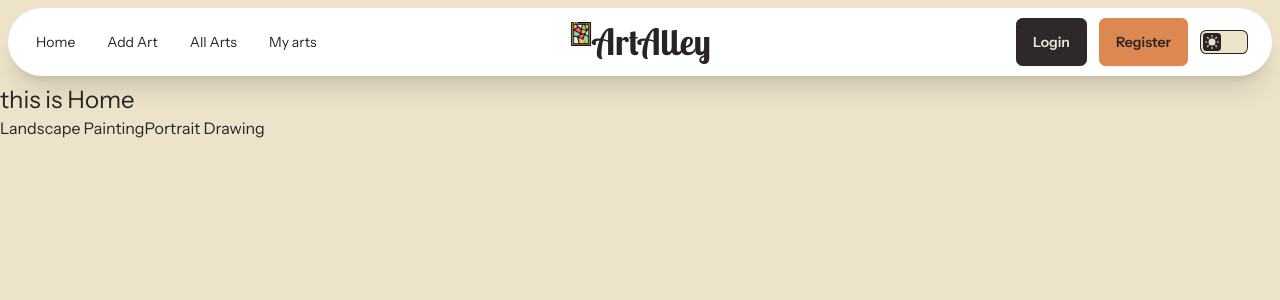
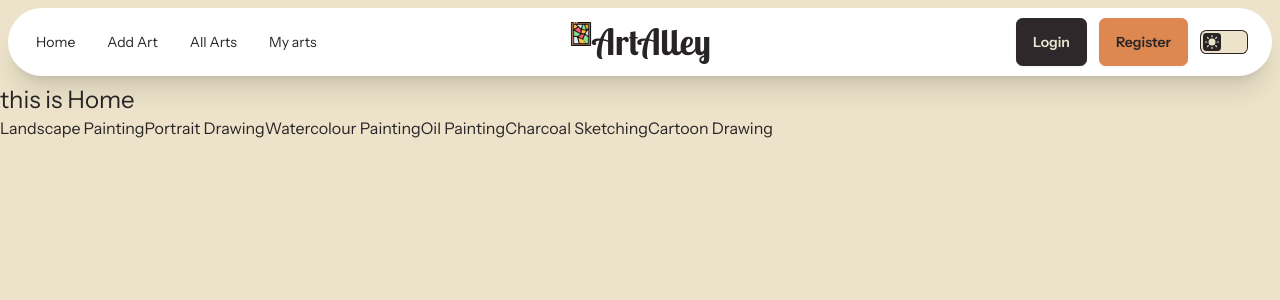
Before and after one commit to dev-ahad-ali/art-alley-client, a React (Vite) app: page / in a window 1280 px wide. Shown: the top 300 px of the page. Built offline with nearby package versions, Linux system fonts and the light colour scheme; no server answers.

Commit message:
landscape and potrait data added to database

```diff
--- a/src/Pages/AddArt.jsx
+++ b/src/Pages/AddArt.jsx
@@ -29,6 +29,7 @@ const AddArt = () => {
                 toast.success('Art added successfully');
             }
         });
+        reset();
     };
 
     return (
@@ -87,6 +88,9 @@ const AddArt = () => {
                     </option>
                     <option value={'1'}>1 day</option>
                     <option value={'2'}>2 day</option>
+                    <option value={'3'}>3 day</option>
+                    <option value={'4'}>4 day</option>
+                    <option value={'5'}>5 day</option>
                 </select>
                 <select
                     className='select select-bordered w-full max-w-xs'
@@ -98,12 +102,12 @@ const AddArt = () => {
                     <option value={'yes'}>Yes</option>
                     <option value={'no'}>No</option>
                 </select>
-                <input
+                <textarea
                     type='text'
                     placeholder='Description'
                     className='input input-bordered w-full max-w-xs'
                     {...register('description')}
-                />
+                ></textarea>
                 <select
                     className='select select-bordered w-full max-w-xs'
                     {...register('stockStatus')}
--- a/src/Pages/Home.jsx
+++ b/src/Pages/Home.jsx
@@ -16,6 +16,24 @@ const Home = () => {
             >
                 Portrait Drawing
             </Link>
+            <Link
+                to={'/subcategory/Watercolour_Painting'}
+                state={'Watercolour Painting'}
+            >
+                Watercolour Painting
+            </Link>
+            <Link to={'/subcategory/Oil_Painting'} state={'Oil Painting'}>
+                Oil Painting
+            </Link>
+            <Link
+                to={'/subcategory/Charcoal_Sketching'}
+                state={'Charcoal Sketching'}
+            >
+                Charcoal Sketching
+            </Link>
+            <Link to={'/subcategory/Cartoon_Drawing'} state={'Cartoon Drawing'}>
+                Cartoon Drawing
+            </Link>
         </div>
     );
 };
--- a/src/components/Cards/AllArtsCard.jsx
+++ b/src/components/Cards/AllArtsCard.jsx
@@ -19,7 +19,7 @@ const AllArtsCard = ({ art }) => {
     return (
         <div className='card bg-base-100 shadow-xl lg:card-side'>
             <figure>
-                <img src={imageUrl} />
+                <img className='w-52' src={imageUrl} />
             </figure>
             <div className='card-body'>
                 <h2 className='card-title'>{itemName}</h2>
```
